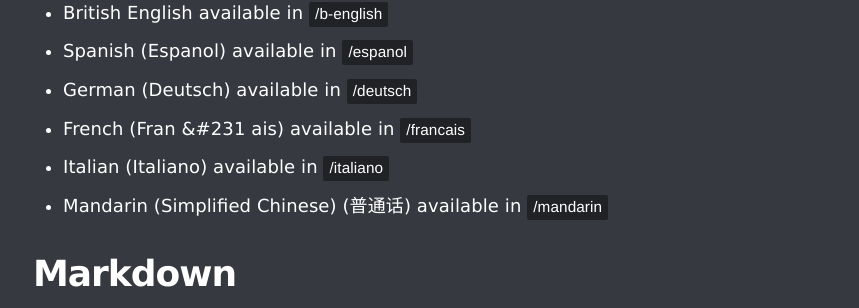
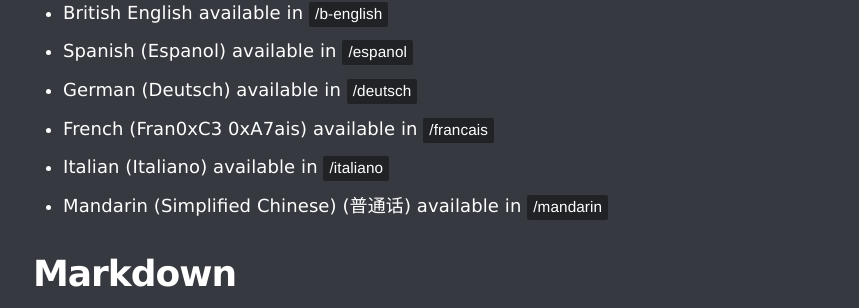
Before and after one commit to MidasTouch-MT/MidasTouch-MT.github.io, a Jekyll site: the page built from index.md, in a window 1280 px wide and 900 px high, scrolled down 1397 px. Shown: the part 141-449 px from the top of the window, without its empty margins (357-1216 px from the left). Built offline with Jekyll 4.4.1, drawn with Linux system fonts in a browser that asks for light colours.

Commit message:
Update index.md

```diff
--- a/index.md
+++ b/index.md
@@ -33,7 +33,7 @@ Languages the documentation is currently available in: <br>
 * British English available in `/b-english`
 * Spanish (Espanol) available in `/espanol`
 * German (Deutsch) available in `/deutsch`
-* French (Fran &#231 ais) available in `/francais`
+* French (Fran0xC3 0xA7ais) available in `/francais`
 * Italian (Italiano) available in `/italiano`
 * Mandarin (Simplified Chinese) (普通话) available in `/mandarin`
 
```
